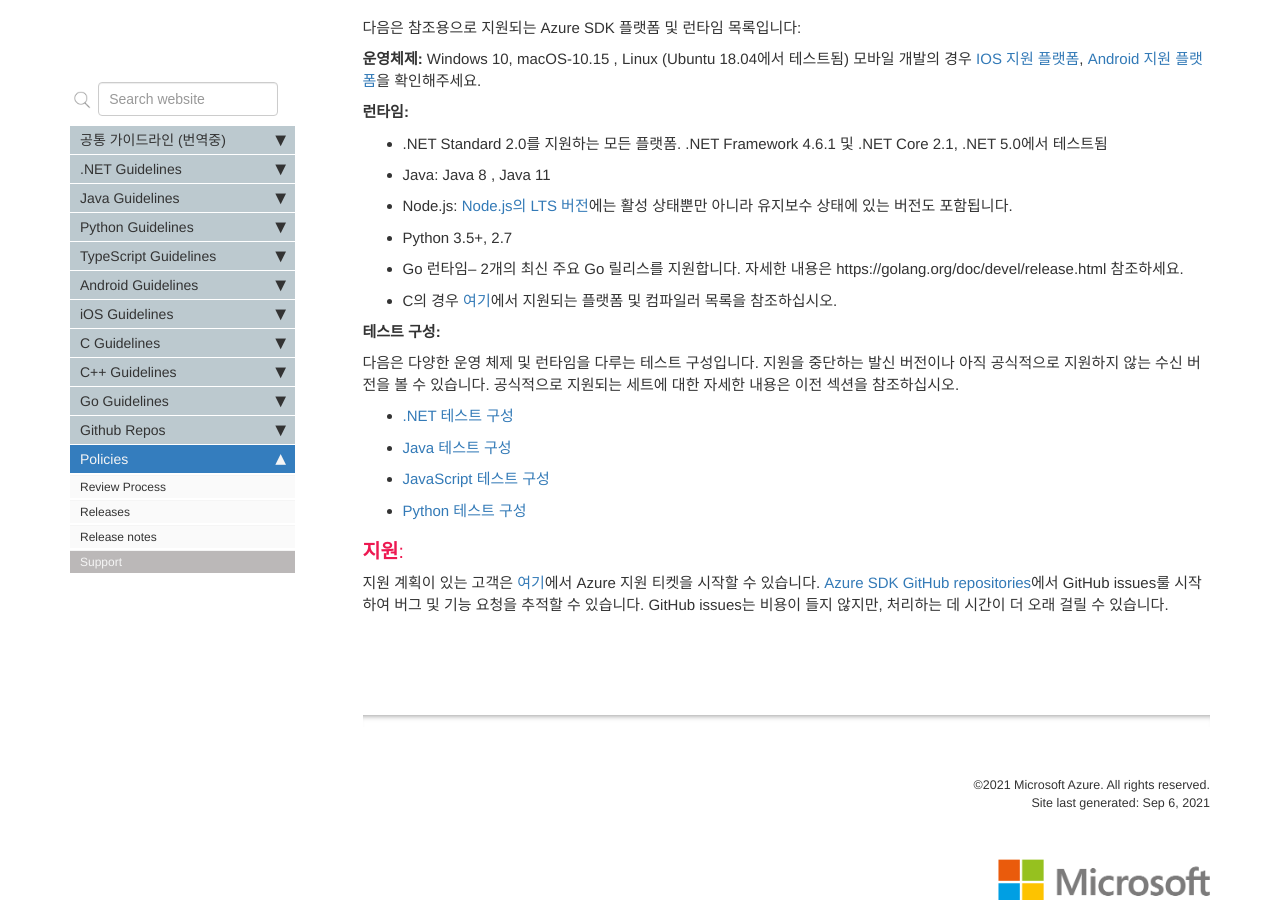
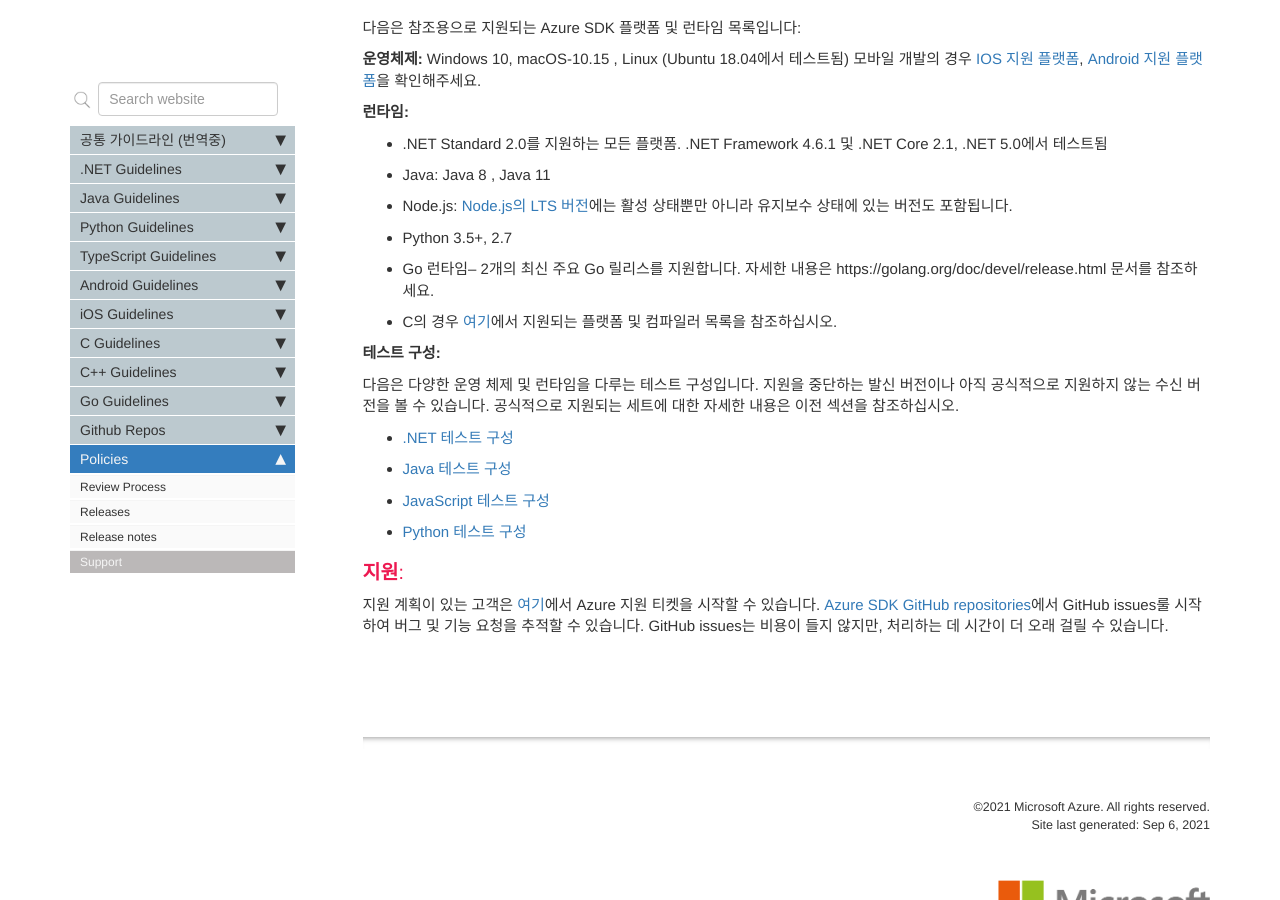
Before and after one commit to Azure/azure-sdk-korean, a Jekyll site: the page built from docs/policies/support.md, in a window 1280 px wide and 900 px high, scrolled down 1047 px. Built offline with Jekyll 4.4.1, drawn with Linux system fonts in a browser that asks for light colours; comment, search, counter and statistics services are not loaded.

Commit message:
Add "문서" for more natural sentence

```diff
--- a/docs/policies/support.md
+++ b/docs/policies/support.md
@@ -51,7 +51,7 @@ Azure SDK 라이브러리는 Azure Service REST API, 프로그래밍 언어 런
 - Java: Java 8 , Java 11
 - Node.js: [Node.js의 LTS 버전](https://nodejs.org/ko/about/releases/)에는 활성 상태뿐만 아니라 유지보수 상태에 있는 버전도 포함됩니다.
 - Python 3.5+, 2.7
-- Go 런타임– 2개의 최신 주요 Go 릴리스를 지원합니다. 자세한 내용은 https://golang.org/doc/devel/release.html 참조하세요.
+- Go 런타임– 2개의 최신 주요 Go 릴리스를 지원합니다. 자세한 내용은 https://golang.org/doc/devel/release.html 문서를 참조하세요.
 - C의 경우 [여기](https://azure.github.io/azure-sdk-korean/clang_design.html)에서 지원되는 플랫폼 및 컴파일러 목록을 참조하십시오.
 
 **테스트 구성:**
```
